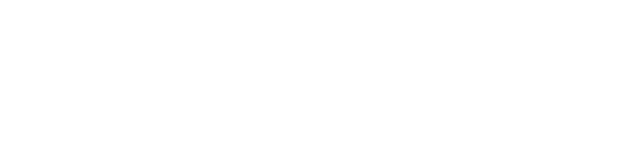
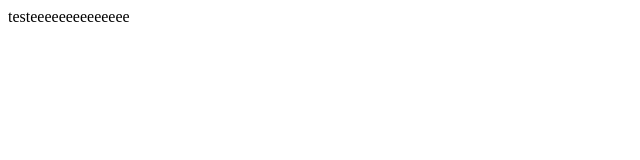
Before and after one commit to Ezequiel-Sperafico/ezequiel-sperafico.github.io, a plain HTML site: page curriculum/index.html in a window 1280 px wide. Shown: the whole page, without its empty margins (0-640 px from the left). Drawn offline with Linux system fonts and the light colour scheme.

Commit message:
testando hospedagem github

```diff
--- a/curriculum/index.html
+++ b/curriculum/index.html
@@ -3,10 +3,6 @@
         <meta charset="utf-8">
     </head>
     <body>
-
-
-
-
-
+        testeeeeeeeeeeeeee
     </body>
 </html>
```
